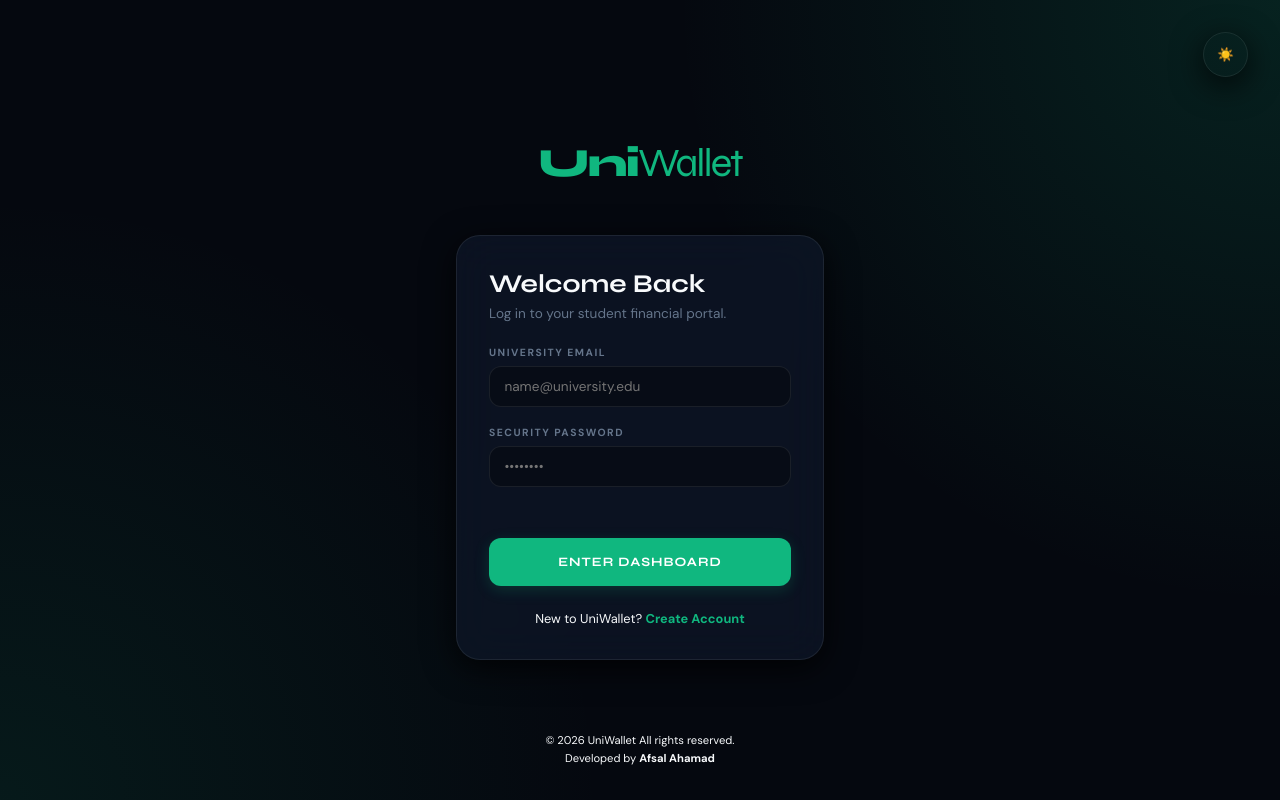
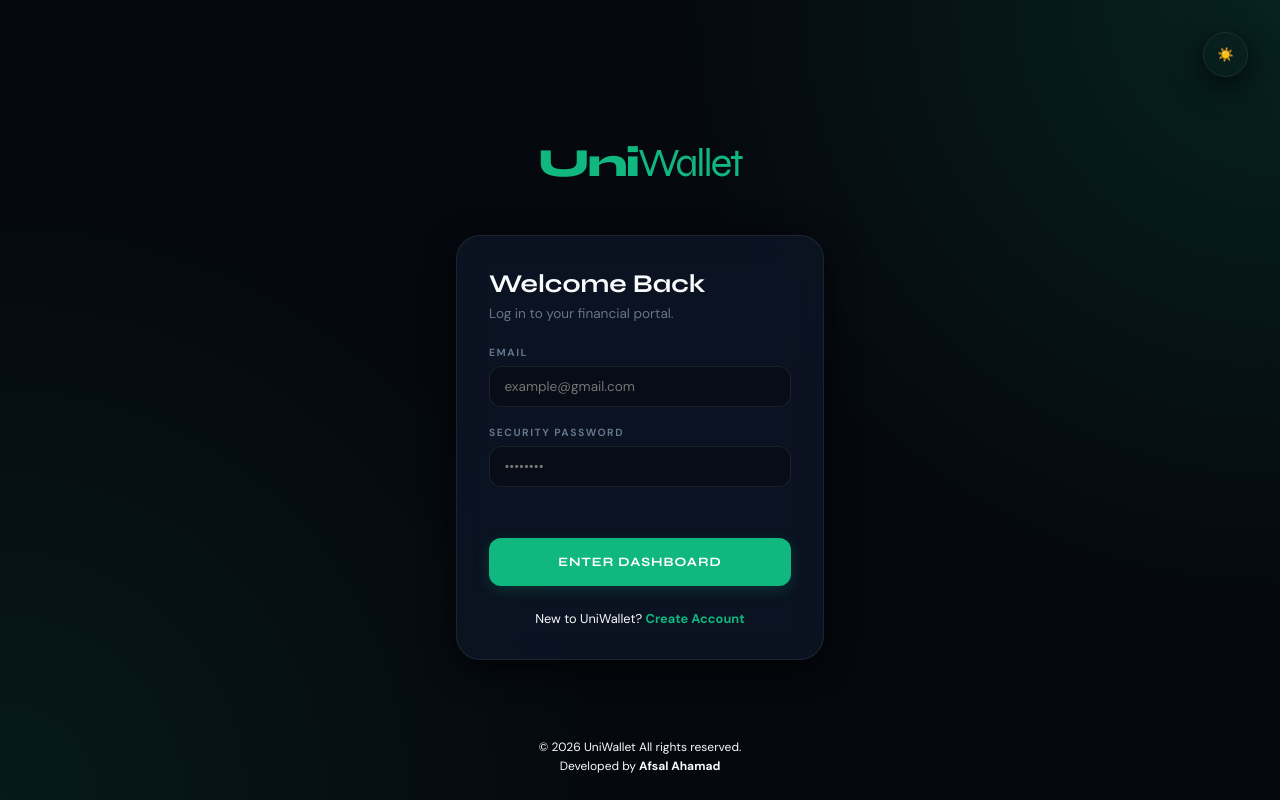
Before and after one commit to afsalahamad/UniWallet, a plain HTML site: page login.html in a window 1280 px wide. Drawn offline with Linux system fonts and the light colour scheme.

Commit message:
initial updates

```diff
--- a/login.html
+++ b/login.html
@@ -83,14 +83,14 @@
 
     <div class="auth-card">
       <h1 class="auth-title">Welcome Back</h1>
-      <p class="auth-subtitle">Log in to your student financial portal.</p>
+      <p class="auth-subtitle">Log in to your financial portal.</p>
 
       <div id="authError" class="auth-error" style="display:none;"></div>
 
       <form onsubmit="login(event)">
         <div class="form-group">
-          <label class="form-label">University Email</label>
-          <input type="email" id="loginEmail" class="form-input" placeholder="name@university.edu" required />
+          <label class="form-label">Email</label>
+          <input type="email" id="loginEmail" class="form-input" placeholder="example@gmail.com" required />
         </div>
 
         <div class="form-group" style="margin-bottom: 2rem;">
@@ -107,8 +107,7 @@
     </div>
   </div>
 
-  <footer
-    style="position: absolute; bottom: 2rem; left: 0; right: 0; text-align: center; font-size: 0.7rem; color: var(--text-dim); line-height: 1.6;">
+  <footer class="footer">
     &copy; 2026 UniWallet All rights reserved.<br />
     Developed by <strong>Afsal Ahamad</strong>
   </footer>
```
Also changed, not shown: 2 other files.
